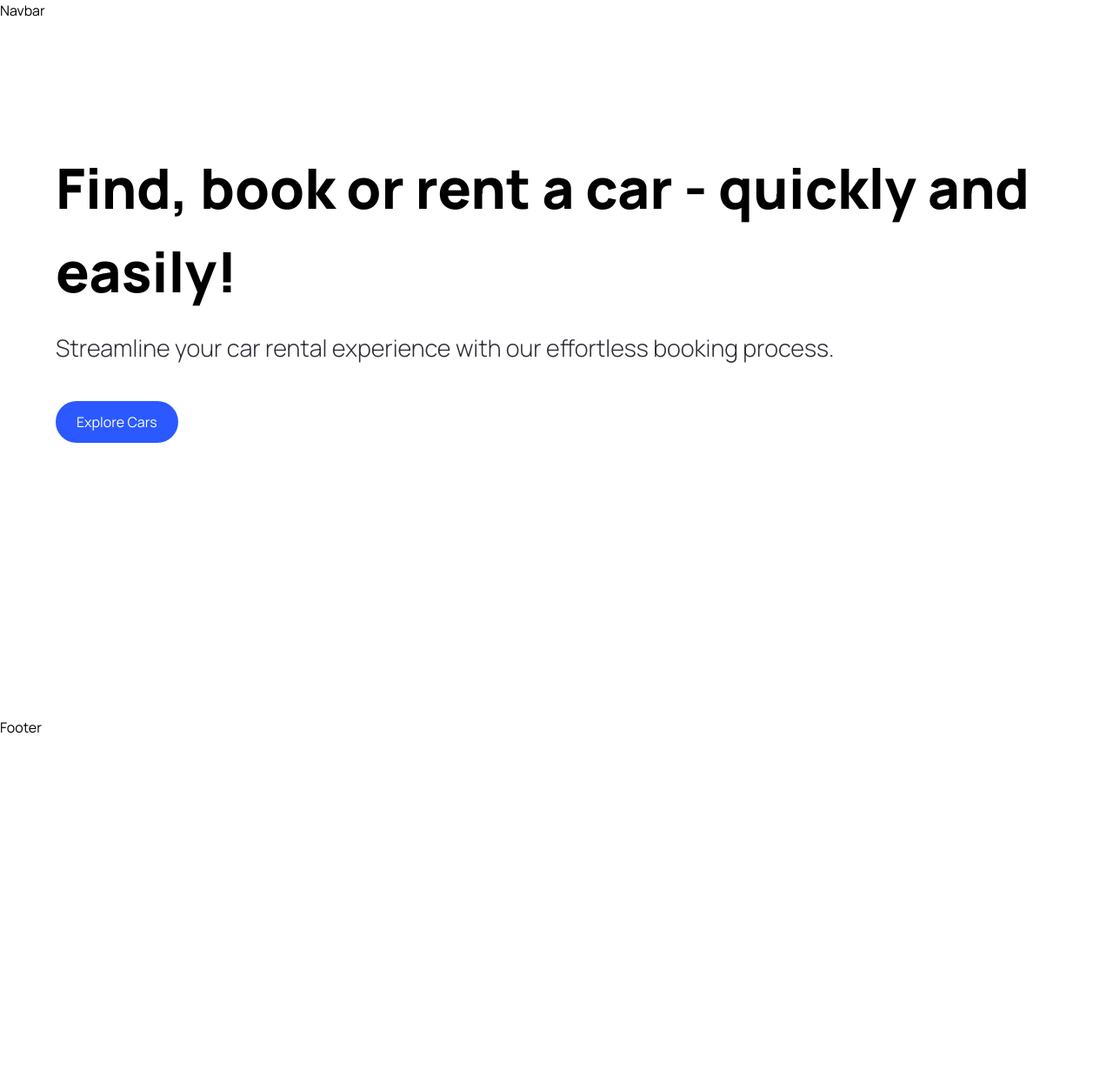
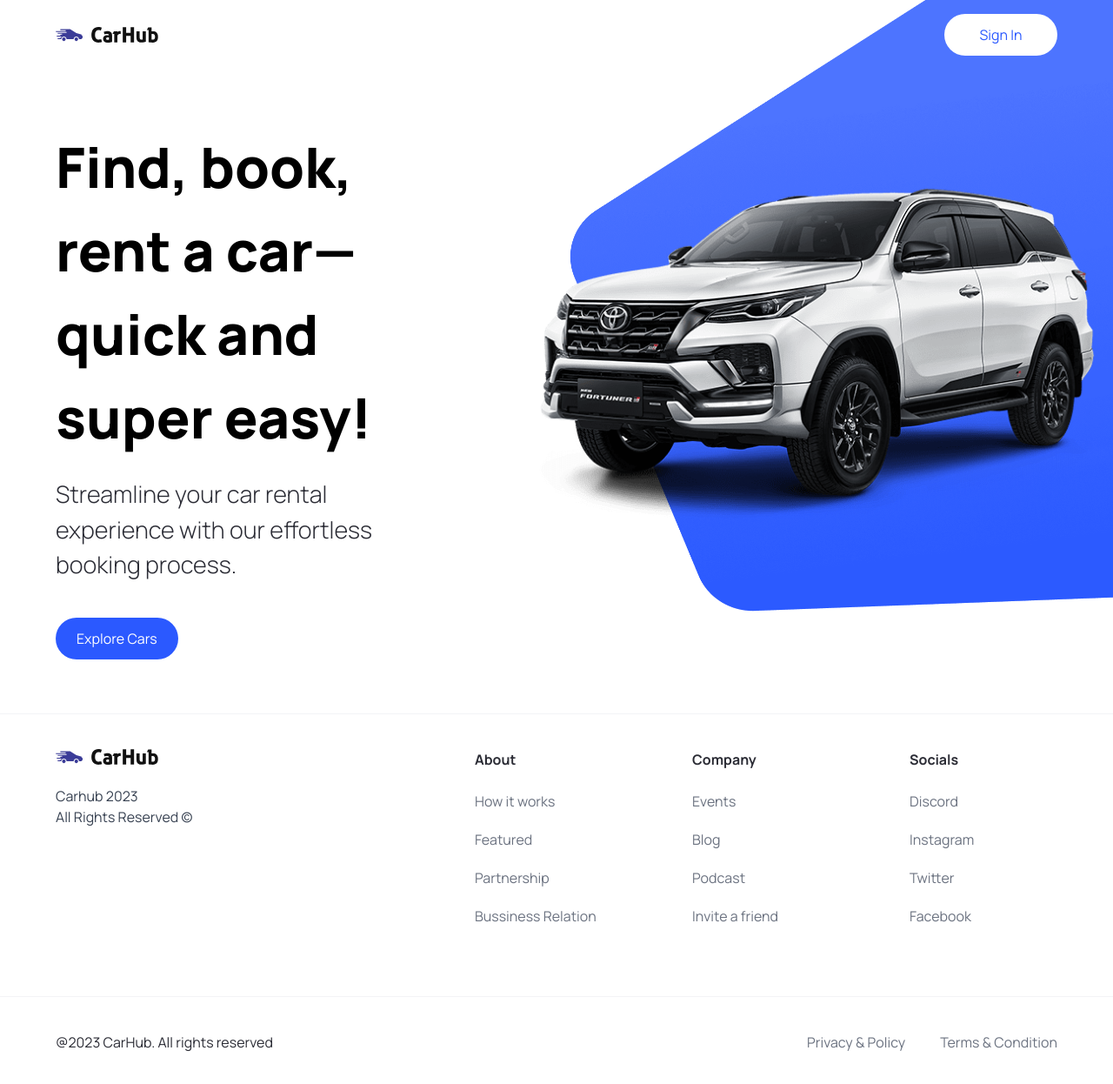
Before and after one commit to nikoalteri/car_showcase, a Next.js app: page / in a window 1280 px wide. Shown: the top 1246 px of the page at 87% size. Before the commit the page ends 848 px from the top, so only its background shows below. Built offline with nearby package versions, Linux system fonts and the light colour scheme.

Commit message:
finished page layout

```diff
--- a/components/CustomButton.tsx
+++ b/components/CustomButton.tsx
@@ -3,11 +3,11 @@
 import { CustomButtonProps } from "@/types";
 import Image from "next/image";
 
-const CustomButton = ({title, containerStyles, handleClick}: CustomButtonProps) => {
+const CustomButton = ({title, containerStyles, handleClick, btnType}: CustomButtonProps) => {
   return (
     <button
      disabled={false}
-     type={"button"}
+     type={btnType || "button"}
      className={`custom-btn ${containerStyles}`}
      onClick={handleClick}
     >
--- a/components/Footer.tsx
+++ b/components/Footer.tsx
@@ -1,9 +1,58 @@
-import React from 'react'
+import Image from "next/image";
+import Link from "next/link";
 
-const Footer = () => {
-  return (
-    <div>Footer</div>
-  )
-}
+import { footerLinks } from "@/constants";
+
+const Footer = () => (
+  <footer className="flex flex-col text-black-100  mt-5 border-t border-gray-100">
+    <div className="flex max-md:flex-col flex-wrap justify-between gap-5 sm:px-16 px-6 py-10">
+      <div className="flex flex-col justify-start items-start gap-6">
+        <Image
+          src="/logo.svg"
+          alt="logo"
+          width={118}
+          height={18}
+          className="object-contain"
+        />
+        <p className="text-base text-gray-700">
+          Carhub 2023 <br />
+          All Rights Reserved &copy;
+        </p>
+      </div>
+
+      <div className="footer__links">
+        {footerLinks.map((item) => (
+          <div key={item.title} className="footer__link">
+            <h3 className="font-bold">{item.title}</h3>
+            <div className="flex flex-col gap-5">
+              {item.links.map((link) => (
+                <Link
+                  key={link.title}
+                  href={link.url}
+                  className="text-gray-500"
+                >
+                  {link.title}
+                </Link>
+              ))}
+            </div>
+          </div>
+        ))}
+      </div>
+    </div>
+
+    <div className="flex justify-between items-center flex-wrap mt-10 border-t border-gray-100 sm:px-16 px-6 py-10">
+      <p>@2023 CarHub. All rights reserved</p>
+
+      <div className="footer__copyrights-link">
+        <Link href="/" className="text-gray-500">
+          Privacy & Policy
+        </Link>
+        <Link href="/" className="text-gray-500">
+          Terms & Condition
+        </Link>
+      </div>
+    </div>
+  </footer>
+);
 
 export default Footer;
--- a/components/Hero.tsx
+++ b/components/Hero.tsx
@@ -4,13 +4,19 @@
 import CustomButton from "./CustomButton";
 
 const Hero = () => {
-  const handleScroll = () => {};
+  const handleScroll = () => {
+    const nextSection = document.getElementById("discover");
+
+    if (nextSection) {
+      nextSection.scrollIntoView({ behavior: "smooth" });
+    }
+  };
 
   return (
     <div className="hero">
-      <div className="flex_1 pt-36 padding-x">
+      <div className="flex-1 pt-36 padding-x">
         <h1 className="hero__title">
-          Find, book or rent a car - quickly and easily!
+          Find, book, rent a car—quick and super easy!
         </h1>
 
         <p className="hero__subtitle">
@@ -20,16 +26,16 @@
 
         <CustomButton
           title="Explore Cars"
-          containerStyles="bg-primary-blue
-             text-white rounded-full mt-10"
+          containerStyles="bg-primary-blue text-white rounded-full mt-10"
           handleClick={handleScroll}
         />
       </div>
       <div className="hero__image-container">
         <div className="hero__image">
-            <Image src="/hero.png" alt="hero" fill className="object-contain" />
-            <div className="hero__image-overlay"></div>
+          <Image src="/hero.png" alt="hero" fill className="object-contain" />
         </div>
+
+        <div className="hero__image-overlay" />
       </div>
     </div>
   );
--- a/components/Navbar.tsx
+++ b/components/Navbar.tsx
@@ -1,9 +1,30 @@
-import React from 'react'
+import Link from "next/link";
+import Image from "next/image";
+
+import CustomButton from "./CustomButton";
 
 const Navbar = () => {
   return (
-    <div>Navbar</div>
-  )
-}
+    <header className="w-full absolute z-10">
+      <nav className="max-w-[1440px] mx-auto flex justify-between items-center sm:px-16 px-6 py-4">
+        <Link href="/" className="flex justify-center items-center">
+          <Image
+            src="/logo.svg"
+            alt="Car Hub Logo"
+            width={118}
+            height={18}
+            className="object-contain"
+          />
+        </Link>
+
+        <CustomButton
+          title="Sign In"
+          btnType="button"
+          containerStyles="text-primary-blue rounded-full bg-white min-w-[130px]"
+        />
+      </nav>
+    </header>
+  );
+};
 
 export default Navbar;
--- /dev/null
+++ b/constants/index.ts
@@ -0,0 +1,101 @@
+export const manufacturers = [
+  "Acura",
+  "Alfa Romeo",
+  "Aston Martin",
+  "Audi",
+  "Bentley",
+  "BMW",
+  "Buick",
+  "Cadillac",
+  "Chevrolet",
+  "Chrysler",
+  "Citroen",
+  "Dodge",
+  "Ferrari",
+  "Fiat",
+  "Ford",
+  "GMC",
+  "Honda",
+  "Hyundai",
+  "Infiniti",
+  "Jaguar",
+  "Jeep",
+  "Kia",
+  "Lamborghini",
+  "Land Rover",
+  "Lexus",
+  "Lincoln",
+  "Maserati",
+  "Mazda",
+  "McLaren",
+  "Mercedes-Benz",
+  "MINI",
+  "Mitsubishi",
+  "Nissan",
+  "Porsche",
+  "Ram",
+  "Rolls-Royce",
+  "Subaru",
+  "Tesla",
+  "Toyota",
+  "Volkswagen",
+  "Volvo",
+];
+
+export const yearsOfProduction = [
+  { title: "Year", value: "" },
+  { title: "2015", value: "2015" },
+  { title: "2016", value: "2016" },
+  { title: "2017", value: "2017" },
+  { title: "2018", value: "2018" },
+  { title: "2019", value: "2019" },
+  { title: "2020", value: "2020" },
+  { title: "2021", value: "2021" },
+  { title: "2022", value: "2022" },
+  { title: "2023", value: "2023" },
+];
+
+export const fuels = [
+  {
+    title: "Fuel",
+    value: "",
+  },
+  {
+    title: "Gas",
+    value: "Gas",
+  },
+  {
+    title: "Electricity",
+    value: "Electricity",
+  },
+];
+
+export const footerLinks = [
+  {
+    title: "About",
+    links: [
+      { title: "How it works", url: "/" },
+      { title: "Featured", url: "/" },
+      { title: "Partnership", url: "/" },
+      { title: "Bussiness Relation", url: "/" },
+    ],
+  },
+  {
+    title: "Company",
+    links: [
+      { title: "Events", url: "/" },
+      { title: "Blog", url: "/" },
+      { title: "Podcast", url: "/" },
+      { title: "Invite a friend", url: "/" },
+    ],
+  },
+  {
+    title: "Socials",
+    links: [
+      { title: "Discord", url: "/" },
+      { title: "Instagram", url: "/" },
+      { title: "Twitter", url: "/" },
+      { title: "Facebook", url: "/" },
+    ],
+  },
+];
--- a/types/index.ts
+++ b/types/index.ts
@@ -4,4 +4,5 @@
     title: string;
     containerStyles?: string;
     handleClick?: MouseEventHandler<HTMLButtonElement>;
+    btnType?: "button" | "submit";
 }
```
